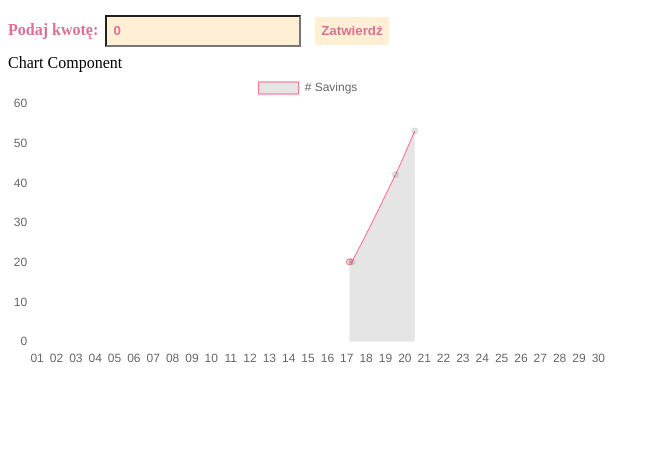
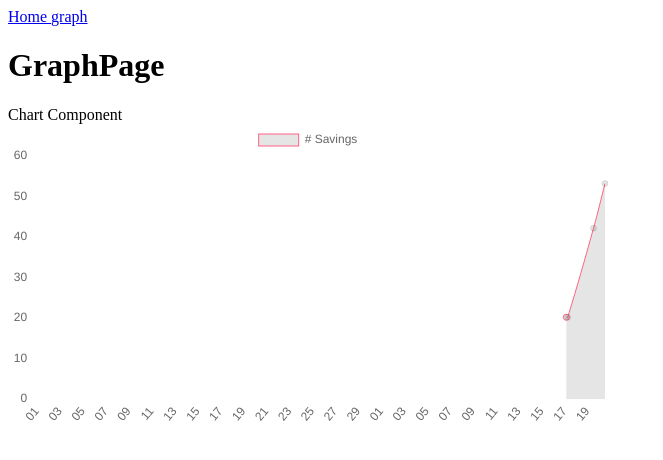
Before and after one commit to KKrzelowska/js-cashburn, a React app: page /graph in a window 1280 px wide. Shown: the top 460 px of the page, without its empty margins (0-663 px from the left). Built offline with nearby package versions, Linux system fonts and the light colour scheme.

Commit message:
modified:   package-lock.json modified:   package.json 	modified:   src/App.js modified:   src/components/Chart.js new file:   src/pages/GraphPage.js new file:   src/pages/MainPage.js 	new file:   src/pages/Navigation.js

```diff
--- a/package.json
+++ b/package.json
@@ -42,8 +42,8 @@
     "@types/express": "^4.17.9",
     "@types/express-urlrewrite": "^1.2.1",
     "@types/react-dom": "^16.9.8",
+    "chart.js": "^2.9.4",
     "express-urlrewrite": "^1.3.0",
-    "chart.js": "^2.9.4",
     "html-webpack-plugin": "^4.5.0",
     "mobx": "^5.15.7",
     "mobx-react": "^6.3.0",
@@ -51,6 +51,7 @@
     "react": "^16.13.1",
     "react-chartjs-2": "^2.10.0",
     "react-dom": "^16.13.1",
+    "react-router-dom": "^5.2.0",
     "styled-components": "^5.2.1",
     "ts-node": "^9.0.0"
   },
--- a/src/App.js
+++ b/src/App.js
@@ -1,16 +1,29 @@
 import React from "react";
-import NameForm from "./components/BalanceForm";
 import Chart from "./components/Chart";
 import StatedBalanceForm from "./components/StatedBalanceForm";
 import {getValues, saveValues} from "./core/Memory";
 
+import { BrowserRouter, Route, Switch } from "react-router-dom";
+import MainPage from "./Pages/MainPage";
+import GraphPage from "./Pages/GraphPage";
+import Navigation from "./Pages/Navigation";
+import mainpage from "./Pages/MainPage";
+import graph from "./Pages/GraphPage";
 
 const App = () => (
     <div className="App">
-        <StatedBalanceForm getValues={getValues} saveValues={saveValues}/>
 
-        <Chart
-            values={[[new Date("November 17, 2020 03:24:00"), 20.20], [new Date("November 17, 2020 06:24:00"), 20.20], [new Date("November 19, 2020 12:24:00"), 42.20], [new Date("November 20, 2020 12:24:00"), 53.20]]}/>
+      <BrowserRouter>
+        <div>
+        <Navigation />
+          <Switch>
+            <Route path="/" component={mainpage} exact/>
+            <Route path="/graph" component={graph}/>
+          </Switch>
+        </div>
+      </BrowserRouter>
+
+
 
     </div>
 );
--- a/src/components/Chart.js
+++ b/src/components/Chart.js
@@ -6,8 +6,7 @@ class Chart extends Component {
   constructor(props) {
     super(props);
     const currentMonthDates = Array.from(
-      { length: moment().daysInMonth() },
-      (x, i) => moment().startOf("month").add(i, "days")
+      { length: moment().daysInMonth() },(x, i) => moment().startOf("month").add(i, "days")
     );
     let data = () => props.values.map((arr) => ({ t: arr[0], y: arr[1] }));
 
@@ -42,19 +41,19 @@ class Chart extends Component {
               scales: {
                 xAxes: [
                   {
-                    gridLines: {
-                      display: true,
-                    },
                     type: "time",
                     position: "bottom",
                     time: {
                       displayFormats: { day: "DD" },
                       tooltipFormat: "DD",
                       unit: "day",
+                      maxTicksLimit: 31
                     },
+
                     gridLines: {
                       display: false,
-                    },
+                    }
+
                   },
                 ],
 
--- /dev/null
+++ b/src/pages/GraphPage.js
@@ -0,0 +1,19 @@
+import React from "react";
+import Chart from "../components/Chart";
+let graph = () => {
+  return (
+    <div>
+      <h1>GraphPage</h1>
+      <Chart
+        values={[
+          [new Date("December 17, 2020 03:24:00"), 20.2],
+          [new Date("December 17, 2020 06:24:00"), 20.2],
+          [new Date("December 19, 2020 12:24:00"), 42.2],
+          [new Date("December 20, 2020 12:24:00"), 53.2],
+        ]}
+      />
+    </div>
+  );
+}
+
+export default graph;
--- /dev/null
+++ b/src/pages/MainPage.js
@@ -0,0 +1,15 @@
+import React from "react";
+import StatedBalanceForm from "./../components/StatedBalanceForm";
+import {getValues, saveValues} from "./../core/Memory";
+
+let mainpage = () => {
+  return (
+    <div>
+
+      <h1>MainPage</h1>
+      <StatedBalanceForm getValues={getValues} saveValues={saveValues}/>
+    </div>
+  );
+}
+
+export default mainpage;
--- /dev/null
+++ b/src/pages/Navigation.js
@@ -0,0 +1,14 @@
+import React from 'react';
+import { NavLink } from 'react-router-dom';
+
+const Navigation = () => {
+    return (
+       <div>
+          <NavLink to="/">Home </NavLink>
+          <NavLink to="/graph">graph</NavLink>
+
+       </div>
+    );
+}
+
+export default Navigation;
```
Also changed, not shown: 1 other file (tests, documents, lock files or other folders).
